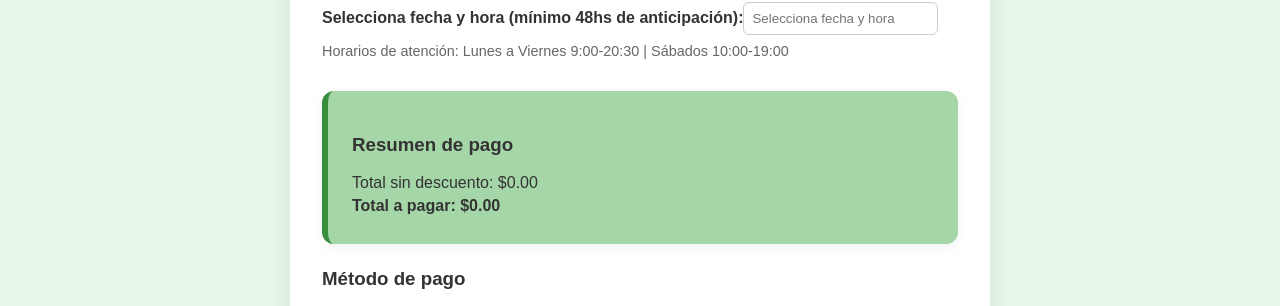
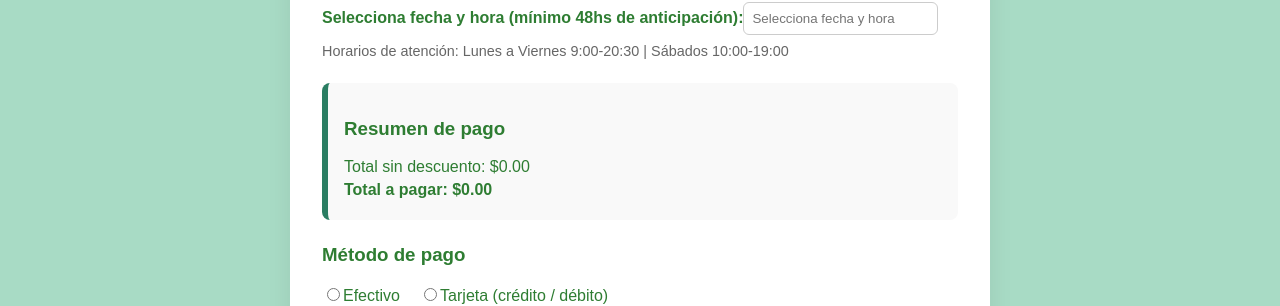
Before and after one commit to IvanRodriguez12/SPA-Sentirse-Bien-, a React (Vite) app in the folder client/: page /reservas in a window 1280 px wide. Shown: the part 402-708 px from the top of the page. Built offline with nearby package versions, Linux system fonts and the light colour scheme; no server answers.

Commit message:
Colores corregidos 2

```diff
--- a/client/src/styles/reserva.css
+++ b/client/src/styles/reserva.css
@@ -1,8 +1,7 @@
 :root {
-  --verde-medio: #a5d6a7;
-  --verde-oscuro: #388e3c;
-  --rosa-medio: #f48fb1;
-  --texto-oscuro: #333333;
+  --verde-claro: #a8dbc5;
+  --verde-oscuro: #2a7d62;
+  --rosa-acento: #ff9eb0;
 }
 
 .reserva-container {
@@ -14,7 +13,6 @@
   box-shadow: 0 8px 24px rgba(0, 0, 0, 0.08);
 }
 
-/* Botón "Añadir Servicio" */
 .btn-agregar {
   margin: 1rem 0;
   padding: 0.6rem 1.4rem;
@@ -25,34 +23,6 @@
   font-weight: bold;
   cursor: pointer;
 }
-
 .btn-agregar:hover {
-  background-color: var(--verde-medio);
+  background-color: var(--verde-claro);
 }
-
-/* Botón de eliminar servicio (la "X") */
-.btn-eliminar {
-  background-color: var(--rosa-medio);
-  color: white;
-  border: none;
-  border-radius: 4px;
-  font-size: 1rem;
-  padding: 0 0.5rem;
-  cursor: pointer;
-  margin-left: 0.5rem;
-}
-
-.btn-eliminar:hover {
-  background-color: #ec407a; /* un tono más fuerte del rosa */
-}
-
-/* Resumen de pago */
-.resumen-pago {
-  background-color: var(--verde-medio);
-  padding: 1.5rem;
-  margin-top: 2rem;
-  border-radius: 12px;
-  color: var(--texto-oscuro);
-  box-shadow: 0 4px 12px rgba(0, 0, 0, 0.05);
-  font-weight: 500;
-}
```
